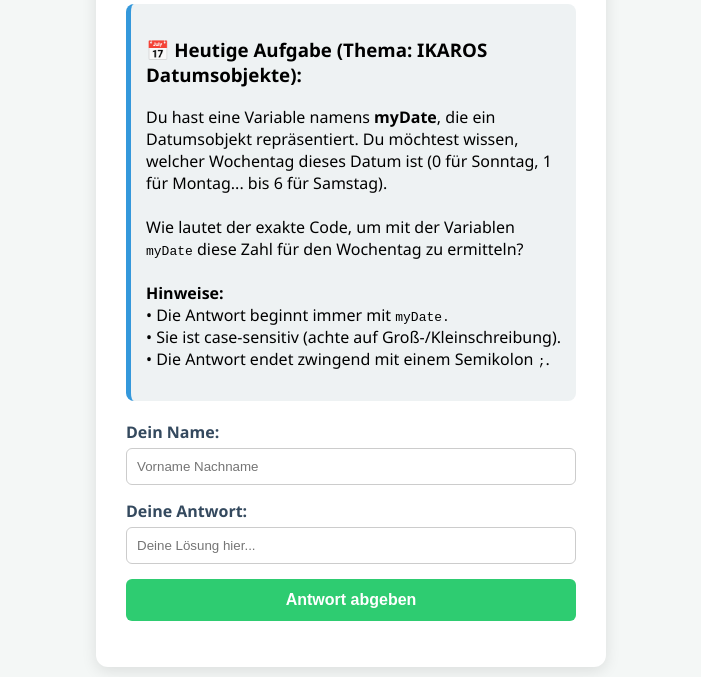
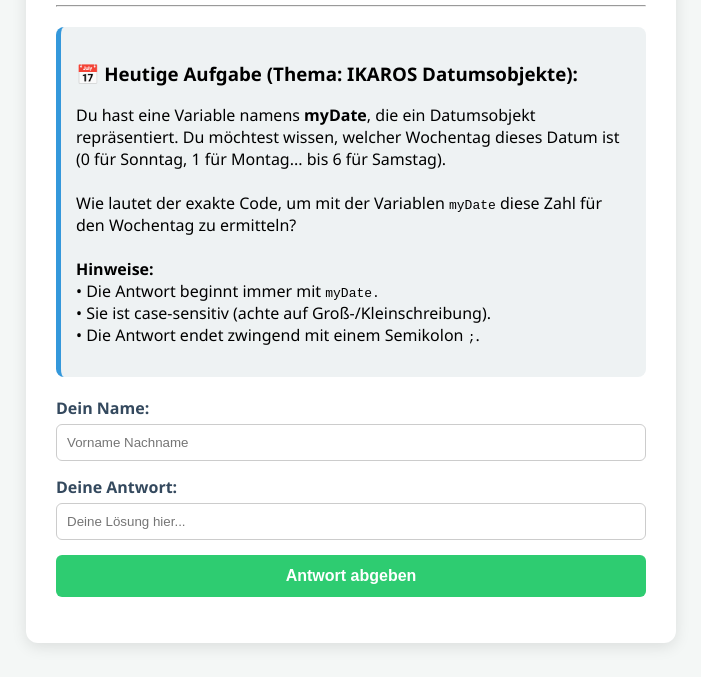
Before and after one commit to ProtoBG89/DailyIkarosQuiz, a website: page dailyTaskIkaros/public/index.html in a window 1280 px wide. Shown: the part 123-800 px from the top of the page, without its empty margins (289-990 px from the left). Drawn offline with Linux system fonts and the light colour scheme.

Commit message:
Update style.css

```diff
--- a/dailyTaskIkaros/public/style.css
+++ b/dailyTaskIkaros/public/style.css
@@ -12,8 +12,9 @@ body {
     padding: 30px;
     border-radius: 12px;
     box-shadow: 0 4px 15px rgba(0,0,0,0.1);
-    width: 100%;
-    max-width: 450px;
+    width: 90%;            /* Nutzt auf kleinen Bildschirmen 90% der Breite */
+    max-width: 650px;      /* Macht das Quiz auf Desktop-Monitoren deutlich breiter */
+    box-sizing: border-box;
 }
 h1 { color: #2c3e50; text-align: center; margin-top: 0; }
 .question-box { background: #eef2f3; padding: 15px; border-radius: 8px; margin: 20px 0; border-left: 5px solid #3498db; }
```
